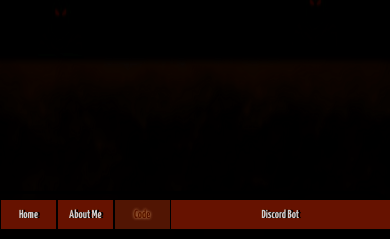
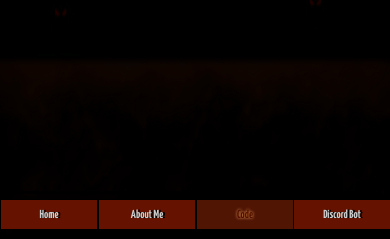
Before and after one commit to kty990/kty990.github.io, a PHP site: page /main/code.html in a window 390 px wide. Shown: the part 605-844 px from the top of the page. Run offline with PHP 8.4, Linux system fonts and the light colour scheme; some web fonts are replaced.

Commit message:
Update site.css

```diff
--- a/css/site.css
+++ b/css/site.css
@@ -464,6 +464,10 @@ html {
         width: calc(var(--vw, 1vw) * 25);
     }
 
+    #discord_bot {
+        width: calc(var(--vw, 1vw) * 25);
+    }
+
     #discord_bot>p {
         width: 100%;
     }
```
